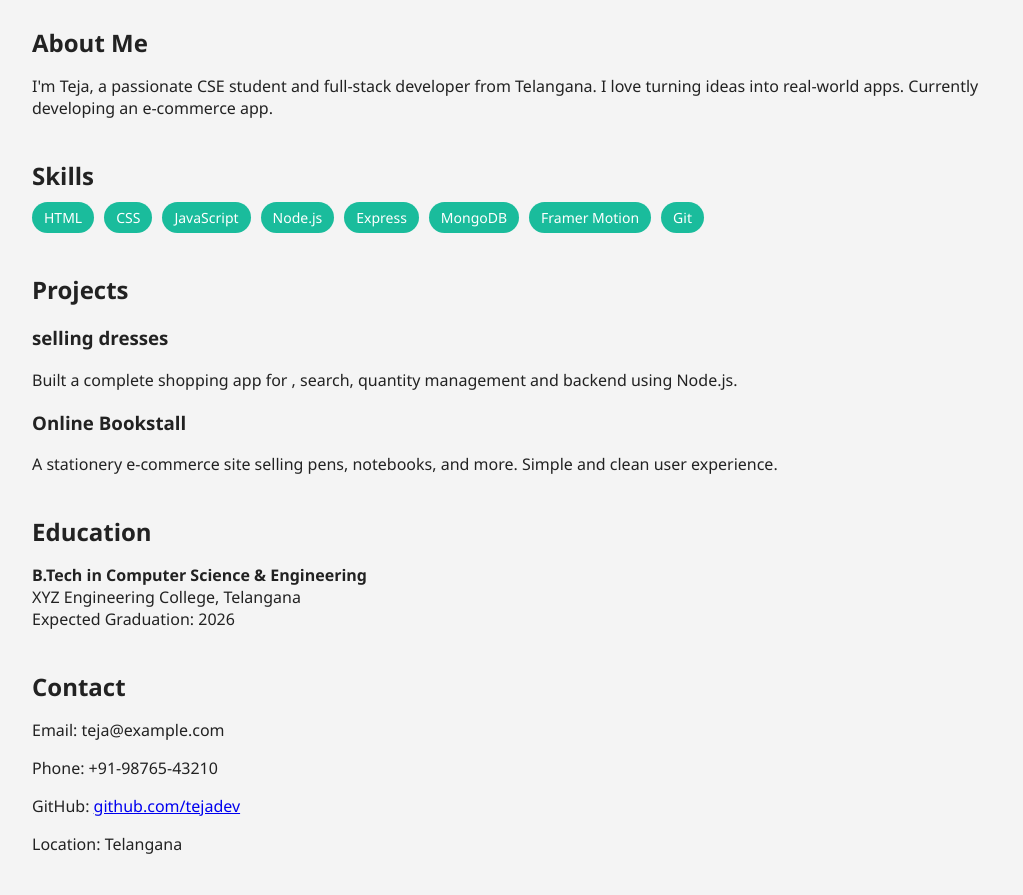
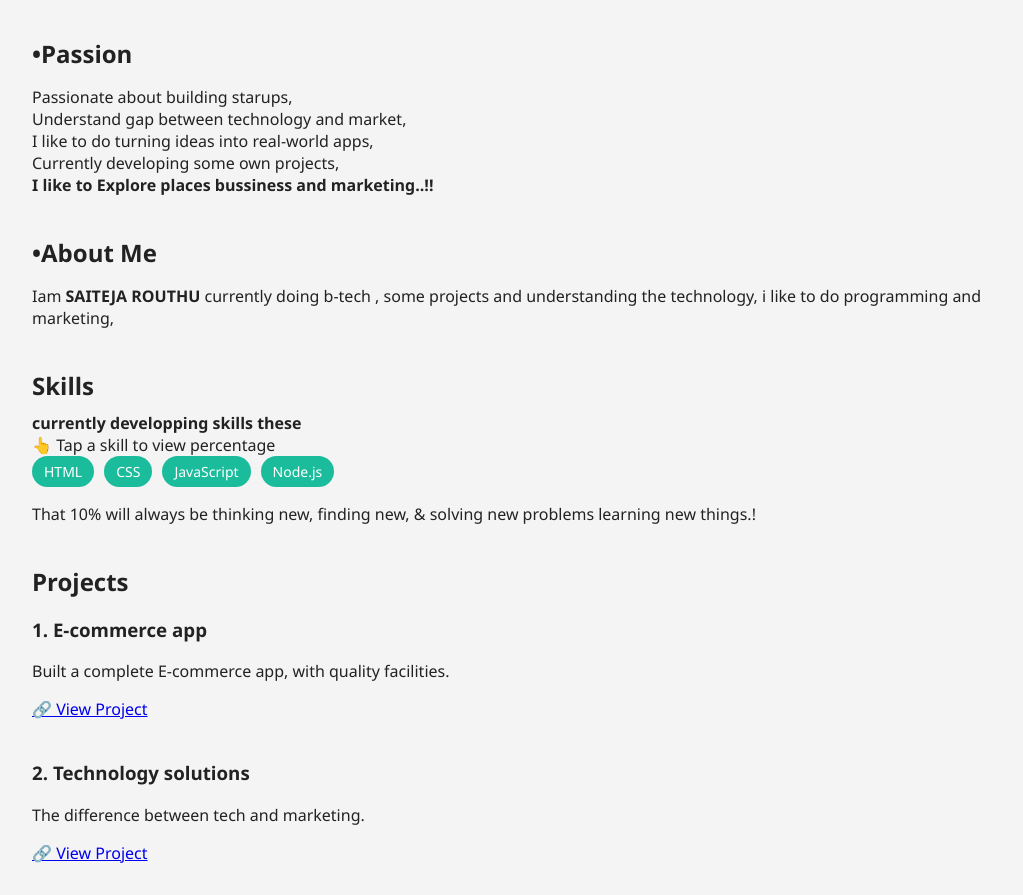
Before and after one commit to Saiteja-routhu286/Resume, a plain HTML site: page index.html in a window 1280 px wide. Shown: the part 229-1124 px from the top of the page, without its empty margins (128-1151 px from the left). Drawn offline with Linux system fonts and the light colour scheme.

Commit message:
Update index.html

```diff
--- a/index.html
+++ b/index.html
@@ -1,67 +1,120 @@
 <!DOCTYPE html>
+
 <html lang="en">
 
 <head>
+
   <meta charset="UTF-8" />
+
   <meta name="viewport" content="width=device-width, initial-scale=1.0" />
+
   <title>Teja | Resume</title>
-  <link rel="stylesheet" href="style.css" />
-</head>
-
-<body>
+  <link rel="stylesheet" href="style.css">
+  </head>
+  <body>
   <div class="container">
     <header>
       <div class="profile-pic">
-        <img src="https://i.postimg.cc/gJSKFqxj/IMG-20250621-064308.jpg"
-          alt="Teja's Photo" />
+        <img src="https" alt="Teja's Photo" />
       </div>
       <div class="info">
-        <h1>Saiteja</h1>
-        <p> Entrepreneur | programming Building | marketing</p>
+        <h2>Saiteja Routhu</h2>
+        <p>Exploring | Startups
+          <br>
+          Tech & market</p>
         <button id="themeToggle">🌙 Toggle Dark Mode</button>
       </div>
     </header>
 
     <main>
       <section>
-        <h2>About Me</h2>
+
+        <h2>•Passion</h2>
+
         <p>
-       I'm Teja, a passionate CSE student and full-stack developer from Telangana.
-          I love turning ideas into real-world apps. Currently developing an e-commerce app.
+          Passionate about building starups, <br>Understand gap between technology and market, <br> I like to do turning ideas into real-world apps,
+          <br>Currently developing some own projects,
+          <br>
+          <strong> I like to Explore places
+
+            bussiness and marketing..!!
+</strong>
+        </p>
+
+      </section>
+
+      <section>
+        <h2>•About Me</h2>
+        <p>
+          Iam <strong>SAITEJA ROUTHU</strong> currently doing b-tech , some projects and understanding the technology, i like to do programming and marketing,
         </p>
       </section>
 
       <section>
         <h2>Skills</h2>
+
+        <strong>currently developping skills these </strong>
+
+        <div class="skill-display" id="skillDisplay">👆 Tap a skill to view percentage</div>
+
         <div class="skills">
-          <span class="skill-tag">HTML</span>
-          <span class="skill-tag">CSS</span>
-          <span class="skill-tag">JavaScript</span>
-          <span class="skill-tag">Node.js</span>
-          <span class="skill-tag">Express</span>
-          <span class="skill-tag">MongoDB</span>
-          <span class="skill-tag">Framer Motion</span>
-          <span class="skill-tag">Git</span>
+
+          <span class="skill-tag" onclick="showSkill('HTML', '90%')">HTML</span>
+
+          <span class="skill-tag" onclick="showSkill('CSS', '85%')">CSS</span>
+
+          <span class="skill-tag" onclick="showSkill('JavaScript', '80%')">JavaScript</span>
+          <span class="skill-tag" onclick="showSkill('Node.js', '75%')">Node.js</span>
+        </div>
+
+
+
+        <p class="skill-note">
+          That 10% will always be thinking new, finding new, & solving new problems learning new things.!
+        </p>
+
+      </section>
+
+      <section>
+        <h2>Projects</h2>
+
+        <h3>1. E-commerce app</h3>
+        <p>
+          Built a complete E-commerce app, with quality facilities.</p>
+        <div>
+          <a href="https://E-commerce app"
+             target="_blank" class="project-button">
+
+            🔗 View Project</a>
+        </div>
+
+        <h3 style="margin-top: 40px;">2. Technology solutions</h3>
+        <p>
+          The difference between tech and marketing.
+        </p>
+        <div>
+          <a href="https://online-bookstall.netlify.app" target="_blank" class="project-button">🔗 View Project</a>
         </div>
       </section>
 
       <section>
-        <h2>Projects</h2>
-        <h3>selling dresses</h3>
-        <p>
-          Built a complete shopping app for , search, quantity management and backend using Node.js.
+        <h2>Education</h2>
+
+        <p><strong>Learning Skills</strong><br>
+
+          Using Ai tools chatgpt books social platforms etc..<br>
+
         </p>
-        <h3>Online Bookstall</h3>
-        <p>
-          A stationery e-commerce site selling pens, notebooks, and more. Simple and clean user experience.
-        </p>
-      </section>
 
-      <section>
-        <h2>Education</h2>
         <p><strong>B.Tech in Computer Science & Engineering</strong><br>
-          XYZ Engineering College, Telangana<br>
-          Expected Graduation: 2026</p>
+          Kamala institute of technology and science, Telangana<br>
+          Expected Graduation: 2028</p>
+
+        <p><strong>Intermediate MPC streem</strong><br>
+
+          Nri junior college<br>
+
+          From:2022-2024</p>
       </section>
 
       <section>
@@ -73,8 +126,6 @@
       </section>
     </main>
   </div>
-
-  <script src="script.js"></script>
+    <script src="script.js"></script>
 </body>
-
-</html>
+  </html>
```
